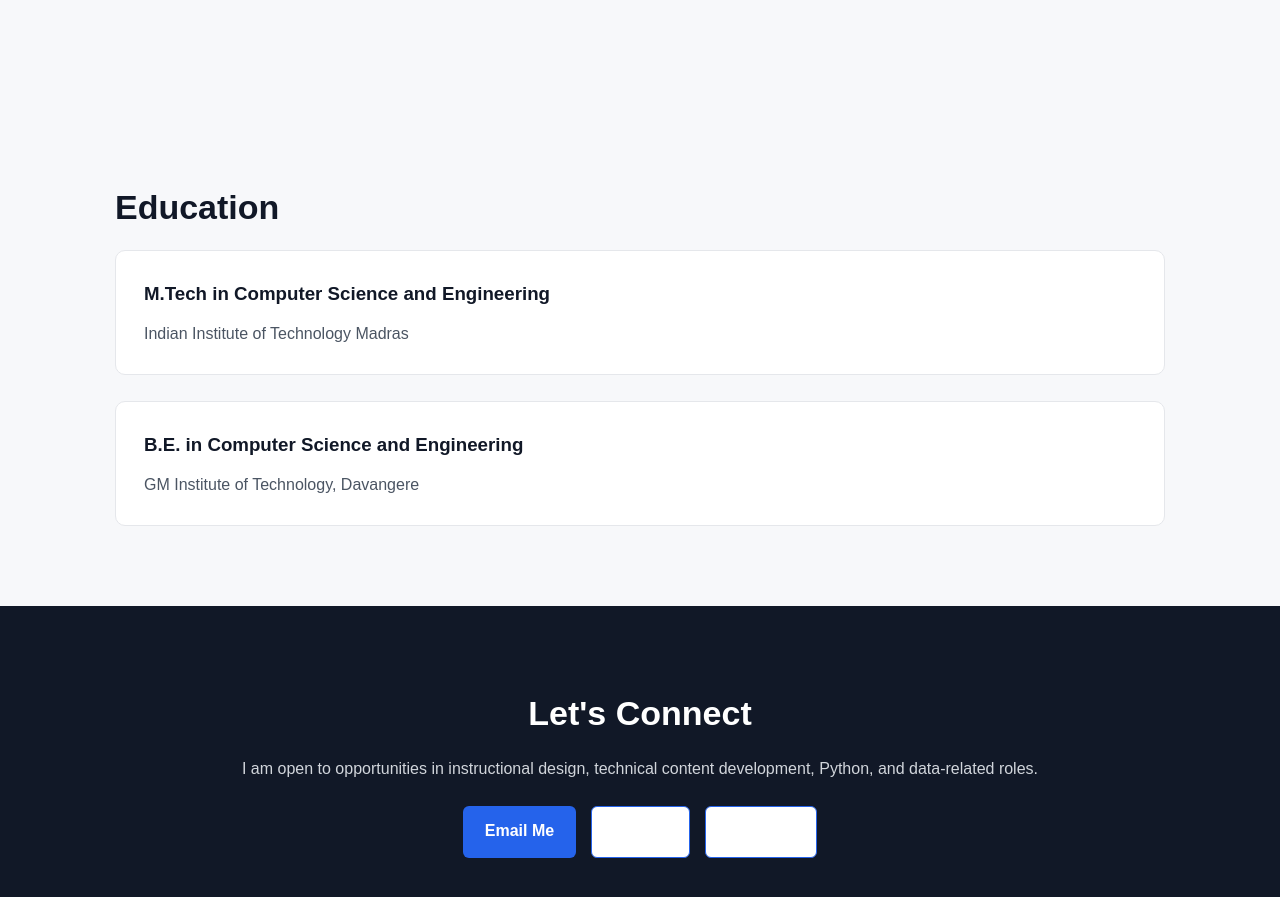
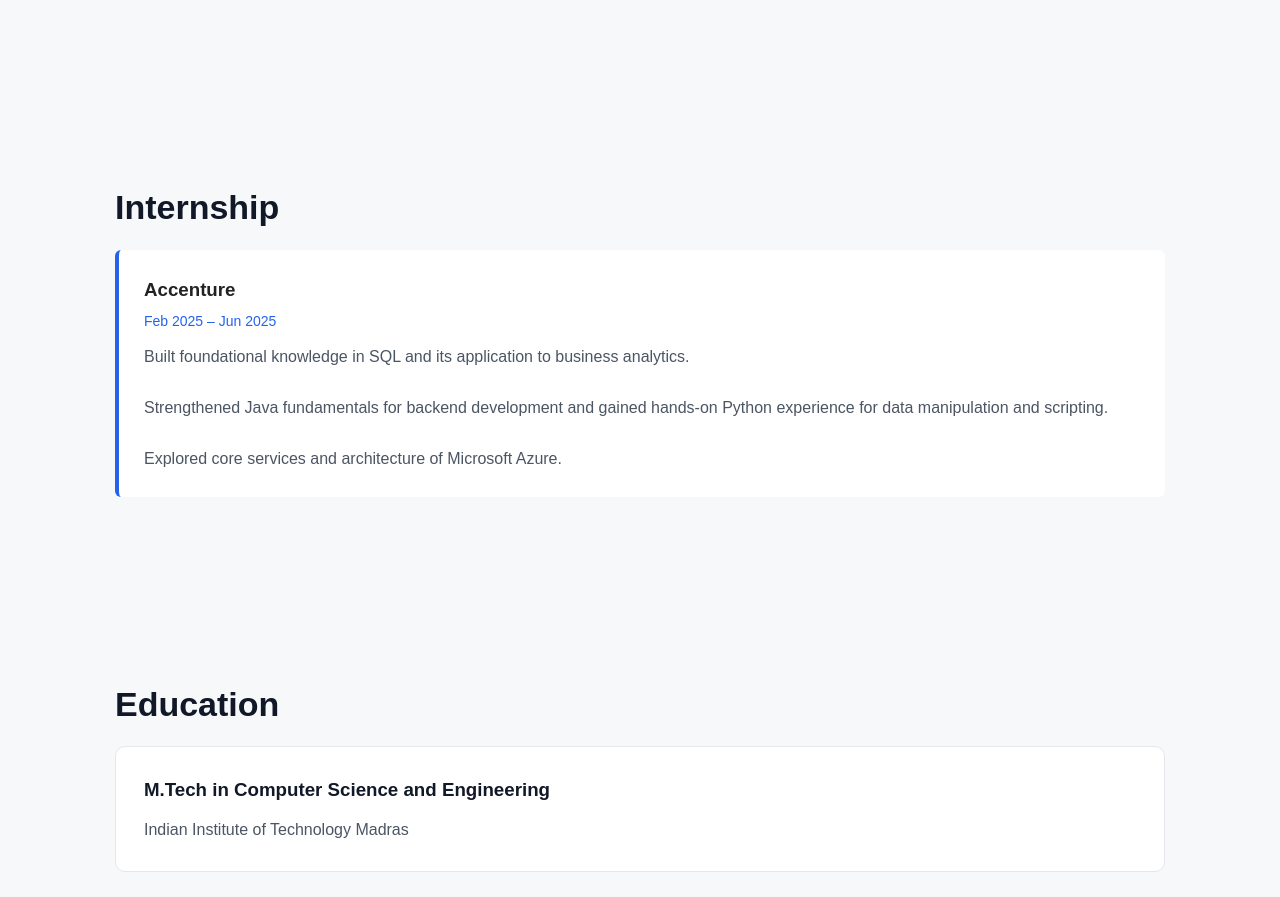
Before and after one commit to prakash-a2878/prakash-a2878.github.io, a plain HTML site: page index.html in a window 1280 px wide. Shown: the part 4459-5356 px from the top of the page. Drawn offline with Linux system fonts and the light colour scheme.

Commit message:
Add internship section to index.html
Added internship section detailing experience at Accenture.

```diff
--- a/index.html
+++ b/index.html
@@ -645,6 +645,44 @@
 
 </section>
 
+    <!-- INTERNSHIP -->
+
+    <section id="internship">
+
+    <h2 class="section-title">Internship</h2>
+
+    <div class="experience-item">
+
+        <h3>Accenture</h3>
+
+        <div class="date">
+            Feb 2025 – Jun 2025
+        </div>
+
+        <p>
+            Built foundational knowledge in SQL and its application
+            to business analytics.
+        </p>
+
+        <br>
+
+        <p>
+            Strengthened Java fundamentals for backend development
+            and gained hands-on Python experience for data
+            manipulation and scripting.
+        </p>
+
+        <br>
+
+        <p>
+            Explored core services and architecture of Microsoft
+            Azure.
+        </p>
+
+    </div>
+
+</section>
+
     <!-- EDUCATION -->
 
     <section>
```
